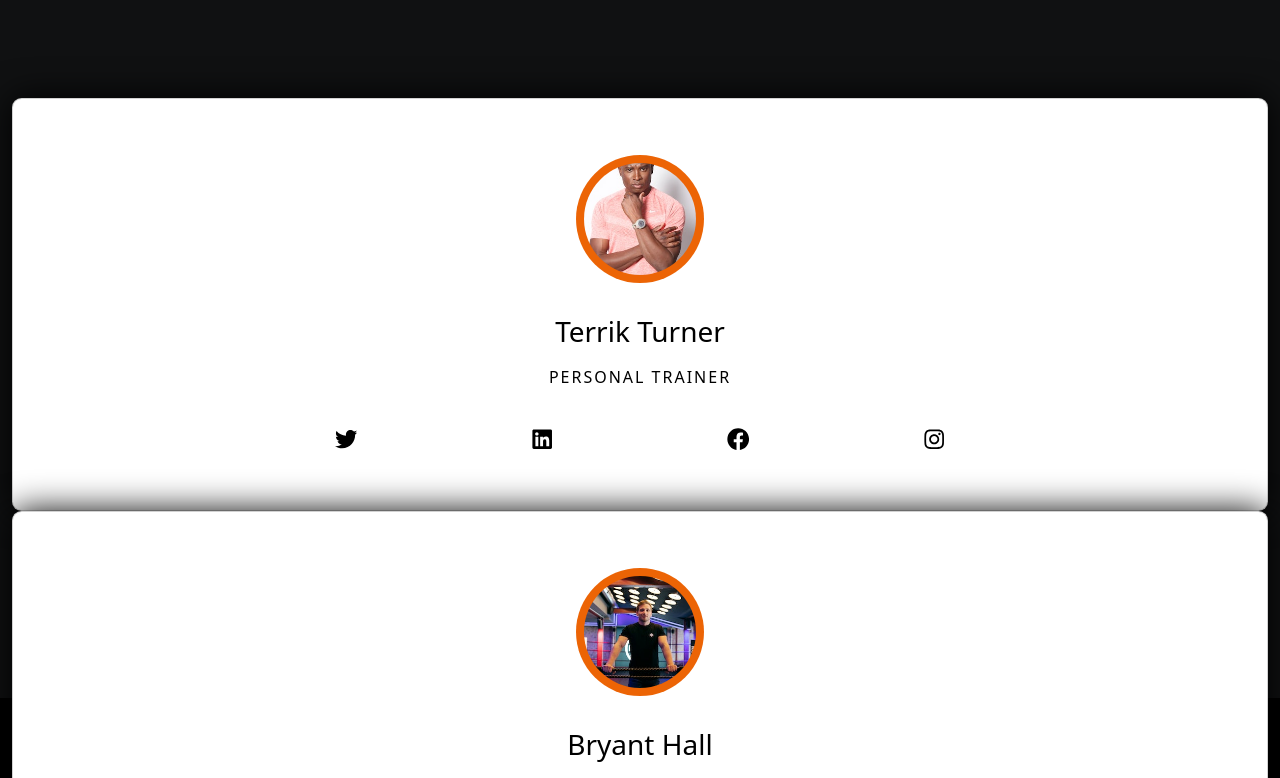
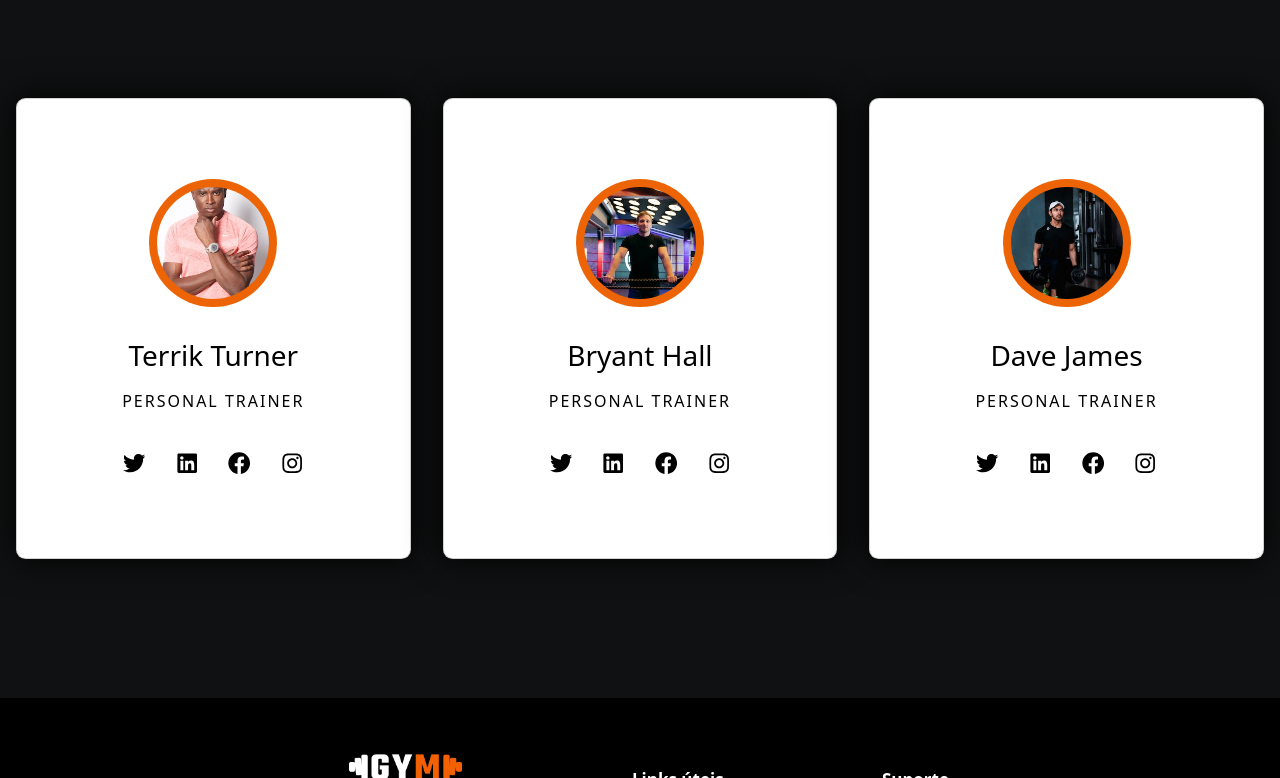
Before and after one commit to DiegoADB1/gym, a React (Create React App) app: page /time in a window 1280 px wide. Shown: the part 502-1280 px from the top of the page. Built offline with nearby package versions, Linux system fonts and the light colour scheme.

Commit message:
marco 1 commit

```diff
--- a/src/nosso-time/nossoTime.css
+++ b/src/nosso-time/nossoTime.css
@@ -63,3 +63,25 @@ color: black;
 .card:hover .img-container {
   transform: scale(1.15);
 }
+
+@media screen and (min-width: 768px) {
+  section {
+      padding: 1em 7em;
+  }
+}
+
+@media screen and (min-width: 992px) {
+  section {
+      padding: 1em;
+  }
+  .card {
+      padding: 5em 1em;
+  }
+  .column {
+      flex: 0 0 33.33%;
+      max-width: 33.33%;
+      padding: 0 1em;
+
+  }
+
+}
```
